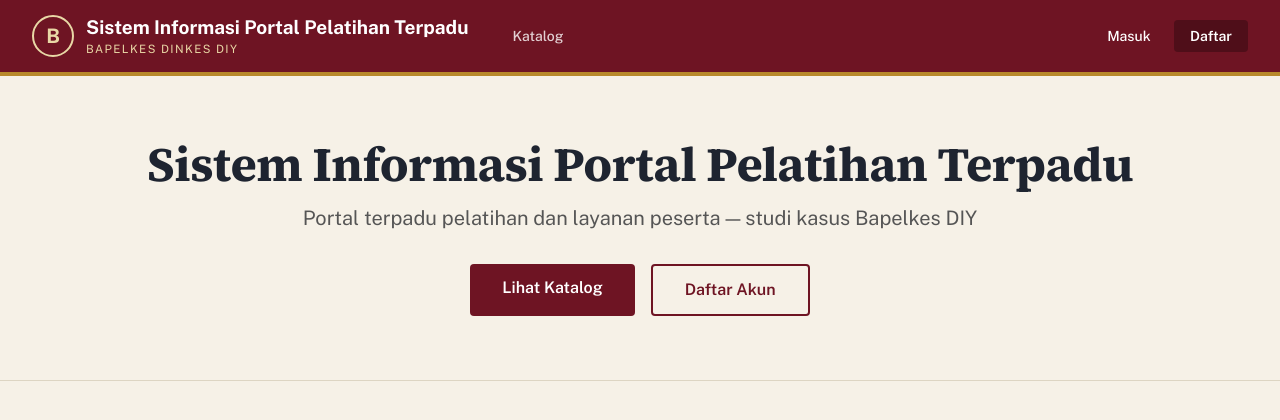
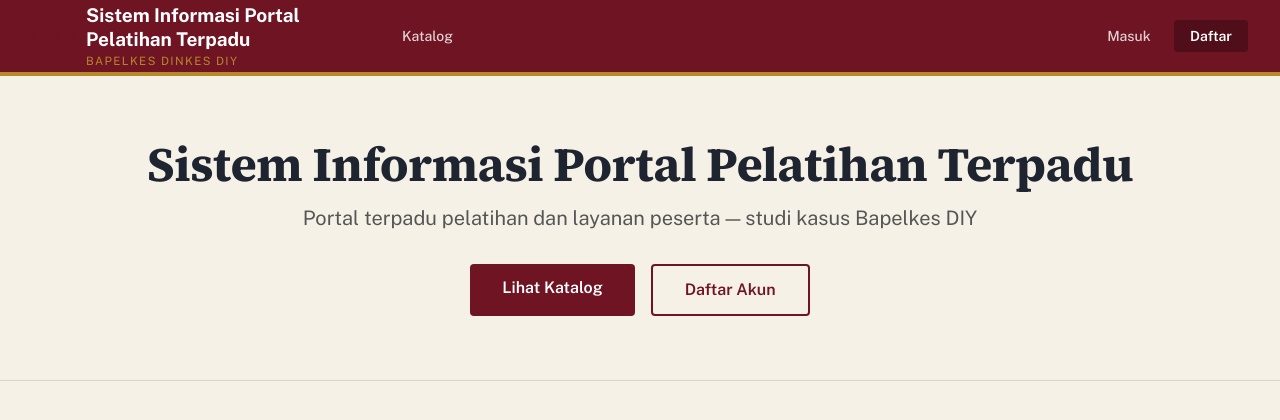
Before and after one commit to fc4stle/Bapelkes-ONE, a Laravel app: page / in a window 1280 px wide. Shown: the top 420 px of the page. Run offline with Laravel 12, Linux system fonts and the light colour scheme; data comes from the database, SQL or seed files in the repository; data that the repository does not hold is empty; style sheets or scripts are compiled from the project's sources.

Commit message:
fix: Langkah 2 - brand colors kontras, navbar responsive, hapus inline style handlers

```diff
--- a/resources/views/layouts/guest.blade.php
+++ b/resources/views/layouts/guest.blade.php
@@ -22,12 +22,12 @@
                 <a href="/" class="block text-center mb-8">
                     <div class="flex items-center justify-center gap-3 mb-4">
                         <!-- Circle Brand -->
-                        <div class="flex items-center justify-center w-[42px] h-[42px] rounded-full border-2" style="border-color: var(--color-gold-soft);">
-                            <span class="font-serif font-bold text-xl" style="color: var(--color-gold-soft);">B</span>
+                        <div class="flex items-center justify-center w-[42px] h-[42px] rounded-full border-2" style="border-color: var(--color-primary);">
+                            <span class="font-serif font-bold text-xl" style="color: var(--color-primary);">B</span>
                         </div>
                     </div>
                     <h1 class="font-serif font-bold text-2xl sm:text-3xl leading-tight" style="color: var(--color-primary); font-size: 28px;">{{ config('app.name', 'Portal Pelatihan Terpadu') }}</h1>
-                    <p class="text-xs uppercase tracking-[0.12em] leading-tight mt-2" style="color: var(--color-gold-soft); font-size: 11.5px;">BAPELKES DINKES DIY</p>
+                    <p class="text-xs uppercase tracking-[0.12em] leading-tight mt-2" style="color: var(--color-accent); font-size: 11.5px;">BAPELKES DINKES DIY</p>
                     <p class="text-sm mt-4" style="color: var(--color-text);">Portal terpadu pelatihan dan layanan peserta — studi kasus Bapelkes DIY</p>
                 </a>
 
--- a/resources/views/layouts/navigation.blade.php
+++ b/resources/views/layouts/navigation.blade.php
@@ -2,63 +2,63 @@
     <!-- Primary Navigation Menu -->
     <div class="max-w-7xl mx-auto px-4 sm:px-6 lg:px-8">
         <div class="flex justify-between" style="height: 72px;">
-            <div class="flex items-center">
+            <div class="flex items-center gap-6 flex-wrap md:flex-nowrap">
                 <!-- Brand Circle + App Name -->
                 <a href="/" class="flex items-center gap-3 shrink-0">
                     <!-- Circle Brand -->
-                    <div class="flex items-center justify-center w-[42px] h-[42px] rounded-full border-2" style="border-color: var(--color-gold-soft);">
-                        <span class="font-serif font-bold text-xl" style="color: var(--color-gold-soft);">B</span>
+                    <div class="flex items-center justify-center w-[42px] h-[42px] rounded-full border-2" style="border-color: var(--color-primary);">
+                        <span class="font-serif font-bold text-xl" style="color: var(--color-primary);">B</span>
                     </div>
                     <!-- App Name Lines -->
-                    <div class="hidden sm:flex flex-col">
-                        <span class="font-serif font-bold text-lg leading-tight" style="color: white; font-size: 19px;">{{ config('app.name', 'Portal Pelatihan Terpadu') }}</span>
-                        <span class="text-xs uppercase tracking-[0.12em] leading-tight mt-0.5" style="color: var(--color-gold-soft); font-size: 11.5px;">BAPELKES DINKES DIY</span>
+                    <div class="flex flex-col max-w-[11rem] sm:max-w-[18rem]">
+                        <span class="font-serif font-bold text-[15px] sm:text-[19px] leading-tight line-clamp-2" style="color: white;">{{ config('app.name', 'Portal Pelatihan Terpadu') }}</span>
+                        <span class="hidden sm:block text-xs uppercase tracking-[0.12em] leading-tight mt-0.5" style="color: var(--color-accent); font-size: 11.5px;">BAPELKES DINKES DIY</span>
                     </div>
                 </a>
 
                 <!-- Navigation Links -->
-                <div class="hidden space-x-8 sm:-my-px sm:ms-10 sm:flex">
-                    <x-nav-link :href="route('pelatihan.katalog')" :active="request()->routeIs('pelatihan.katalog', 'pelatihan.detail')">
+                <div class="hidden space-x-1 sm:space-x-4 md:space-x-2 lg:space-x-4 sm:-my-px sm:flex">
+                    <x-nav-link :href="route('pelatihan.katalog')" :active="request()->routeIs('pelatihan.katalog', 'pelatihan.detail')" class="text-[13px] md:text-[13px] lg:text-[14px]">
                         Katalog
                     </x-nav-link>
 
                     @auth
-                        <x-nav-link :href="route('dashboard')" :active="request()->routeIs('dashboard')">
+                        <x-nav-link :href="route('dashboard')" :active="request()->routeIs('dashboard')" class="text-[13px] md:text-[13px] lg:text-[14px]">
                             Dashboard
                         </x-nav-link>
 
                     @if (auth()->user()->isStaf())
-                        <x-nav-link :href="route('panitia.dashboard')" :active="request()->routeIs('panitia.dashboard')">
+                        <x-nav-link :href="route('panitia.dashboard')" :active="request()->routeIs('panitia.dashboard')" class="text-[13px] md:text-[13px] lg:text-[14px]">
                             Rekap Panitia
                         </x-nav-link>
 
-                        <x-nav-link :href="route('panitia.asrama.index')" :active="request()->routeIs('panitia.asrama.*')">
+                        <x-nav-link :href="route('panitia.asrama.index')" :active="request()->routeIs('panitia.asrama.*')" class="text-[13px] md:text-[13px] lg:text-[14px]">
                             Kelola Asrama
                         </x-nav-link>
 
-                        <x-nav-link :href="route('pelatihans.index')" :active="request()->routeIs('pelatihans.index', 'pelatihans.show', 'pelatihans.create', 'pelatihans.edit')">
+                        <x-nav-link :href="route('pelatihans.index')" :active="request()->routeIs('pelatihans.index', 'pelatihans.show', 'pelatihans.create', 'pelatihans.edit')" class="text-[13px] md:text-[13px] lg:text-[14px]">
                             Kelola Pelatihan
                         </x-nav-link>
 
-                        <x-nav-link :href="route('panitia.presensi.index')" :active="request()->routeIs('panitia.presensi.*', 'pelatihan.presensi')">
+                        <x-nav-link :href="route('panitia.presensi.index')" :active="request()->routeIs('panitia.presensi.*', 'pelatihan.presensi')" class="text-[13px] md:text-[13px] lg:text-[14px]">
                             Presensi
                         </x-nav-link>
 
-                        <x-nav-link :href="route('panitia.statistik.index')" :active="request()->routeIs('panitia.statistik.*')">
+                        <x-nav-link :href="route('panitia.statistik.index')" :active="request()->routeIs('panitia.statistik.*')" class="text-[13px] md:text-[13px] lg:text-[14px]">
                             Statistik
                         </x-nav-link>
 
                         @if (auth()->user()->isAdmin())
-                            <x-nav-link :href="route('admin.users.index')" :active="request()->routeIs('admin.users.*')">
+                            <x-nav-link :href="route('admin.users.index')" :active="request()->routeIs('admin.users.*')" class="text-[13px] md:text-[13px] lg:text-[14px]">
                                 Kelola Pengguna
                             </x-nav-link>
 
-                            <x-nav-link :href="route('admin.aktivitas.index')" :active="request()->routeIs('admin.aktivitas.*')">
+                            <x-nav-link :href="route('admin.aktivitas.index')" :active="request()->routeIs('admin.aktivitas.*')" class="text-[13px] md:text-[13px] lg:text-[14px]">
                                 Aktivitas
                             </x-nav-link>
                         @endif
                     @else
-                        <x-nav-link :href="route('pendaftarans.index')" :active="request()->routeIs('pendaftarans.index', 'pendaftarans.edit', 'pelatihan.daftar')">
+                        <x-nav-link :href="route('pendaftarans.index')" :active="request()->routeIs('pendaftarans.index', 'pendaftarans.edit', 'pelatihan.daftar')" class="text-[13px] md:text-[13px] lg:text-[14px]">
                             Pendaftaran Saya
                         </x-nav-link>
                     @endif
@@ -73,10 +73,7 @@
                     <div x-data="{ notifOpen: false }" class="relative">
                         <button
                             @click="notifOpen = !notifOpen"
-                            class="relative p-2 rounded-lg transition-colors"
-                            style="background-color: transparent; border: none; cursor: pointer; color: white; opacity: 0.8;"
-                            @mouseenter="$el.style.opacity = '1'"
-                            @mouseleave="$el.style.opacity = '0.8'"
+                            class="relative p-2 rounded-lg transition-colors text-white opacity-80 hover:opacity-100"
                         >
                             <svg class="w-6 h-6" xmlns="http://www.w3.org/2000/svg" fill="none" viewBox="0 0 24 24" stroke="currentColor">
                                 <path stroke-linecap="round" stroke-linejoin="round" stroke-width="2" d="M15 17h5l-1.405-1.405A2.032 2.032 0 0118 14.158V11a6.002 6.002 0 00-4-5.659V5a2 2 0 10-4 0v.341C7.67 6.165 6 8.388 6 11v3.159c0 .538-.214 1.055-.595 1.436L4 17h5m6 0v1a3 3 0 11-6 0v-1m6 0H9" />
@@ -151,10 +148,8 @@
                             <div class="p-3 border-t" style="border-color: var(--color-line);">
                                 <a
                                     href="{{ route('notifikasi.index') }}"
-                                    class="block text-center py-2 text-sm font-semibold rounded-lg transition-colors"
+                                    class="block text-center py-2 text-sm font-semibold rounded-lg transition-colors hover:bg-[var(--color-primary-hover)]"
                                     style="color: white; background-color: var(--color-primary); text-decoration: none;"
-                                    @mouseenter="this.style.backgroundColor='var(--color-primary-hover)'"
-                                    @mouseleave="this.style.backgroundColor='var(--color-primary)'"
                                 >
                                     Lihat Semua
                                 </a>
@@ -165,13 +160,13 @@
 
                 @guest
                     <div class="space-x-2 text-sm font-medium">
-                        <a href="{{ route('login') }}" class="px-3 py-2 rounded-md" style="color: white;">Masuk</a>
-                        <a href="{{ route('register') }}" class="px-4 py-2 rounded-[var(--radius-btn)] text-white font-semibold" style="background-color: var(--color-primary-hover);">Daftar</a>
+                        <a href="{{ route('login') }}" class="px-3 py-2 rounded-md text-white hover:opacity-100 opacity-80">Masuk</a>
+                        <a href="{{ route('register') }}" class="px-4 py-2 rounded-[var(--radius-btn)] text-white font-semibold hover:bg-[var(--color-primary-hover)]" style="background-color: var(--color-primary-hover);">Daftar</a>
                     </div>
                 @else
                 <x-dropdown align="right" width="48">
                     <x-slot name="trigger">
-                        <button class="inline-flex items-center px-3 py-2 border border-transparent text-sm leading-4 font-medium rounded-[var(--radius-btn)]" style="color: white; background-color: var(--color-primary-hover);">
+                        <button class="inline-flex items-center px-3 py-2 border border-transparent text-sm leading-4 font-medium rounded-[var(--radius-btn)] text-white hover:bg-[var(--color-primary-hover)]" style="background-color: var(--color-primary-hover);">
                             <div>{{ Auth::user()->name }}</div>
 
                             @if (auth()->user()->isPanitia())
@@ -212,7 +207,7 @@
 
             <!-- Hamburger -->
             <div class="-me-2 flex items-center sm:hidden">
-                <button @click="open = ! open" class="inline-flex items-center justify-center p-2 rounded-md transition duration-150 ease-in-out" style="color: white;" @keydown.escape="open = false">
+                <button @click="open = ! open" class="inline-flex items-center justify-center p-2 rounded-md transition duration-150 ease-in-out text-white" @keydown.escape="open = false">
                     <svg class="h-6 w-6" stroke="currentColor" fill="none" viewBox="0 0 24 24">
                         <path :class="{'hidden': open, 'inline-flex': ! open }" class="inline-flex" stroke-linecap="round" stroke-linejoin="round" stroke-width="2" d="M4 6h16M4 12h16M4 18h16" />
                         <path :class="{'hidden': ! open, 'inline-flex': open }" class="hidden" stroke-linecap="round" stroke-linejoin="round" stroke-width="2" d="M6 18L18 6M6 6l12 12" />
@@ -274,14 +269,14 @@
 
         <!-- Responsive Settings Options -->
         @guest
-        <div class="pt-4 pb-1" style="border-top: 1px solid color-mix(in srgb, white 15%, transparent); space-y: 1;">
+        <div class="pt-4 pb-1 space-y-1" style="border-top: 1px solid color-mix(in srgb, white 15%, transparent);">
             <x-responsive-nav-link :href="route('login')">Masuk</x-responsive-nav-link>
             <x-responsive-nav-link :href="route('register')">Daftar</x-responsive-nav-link>
         </div>
         @else
-        <div class="pt-4 pb-1" style="border-top: 1px solid color-mix(in srgb, white 15%, transparent);">
+        <div class="pt-4 pb-1 space-y-1" style="border-top: 1px solid color-mix(in srgb, white 15%, transparent);">
             <div class="px-4">
-                <div class="font-medium text-base truncate" style="color: white;">{{ Auth::user()->name }}</div>
+                <div class="font-medium text-base truncate text-white">{{ Auth::user()->name }}</div>
                 <div class="font-medium text-sm truncate" style="color: color-mix(in srgb, white 60%, transparent);">{{ Auth::user()->email }}</div>
             </div>
 
```
Also changed, not shown: tests/Feature/HeaderNavigasiTest.php (+43 -9 lines).
